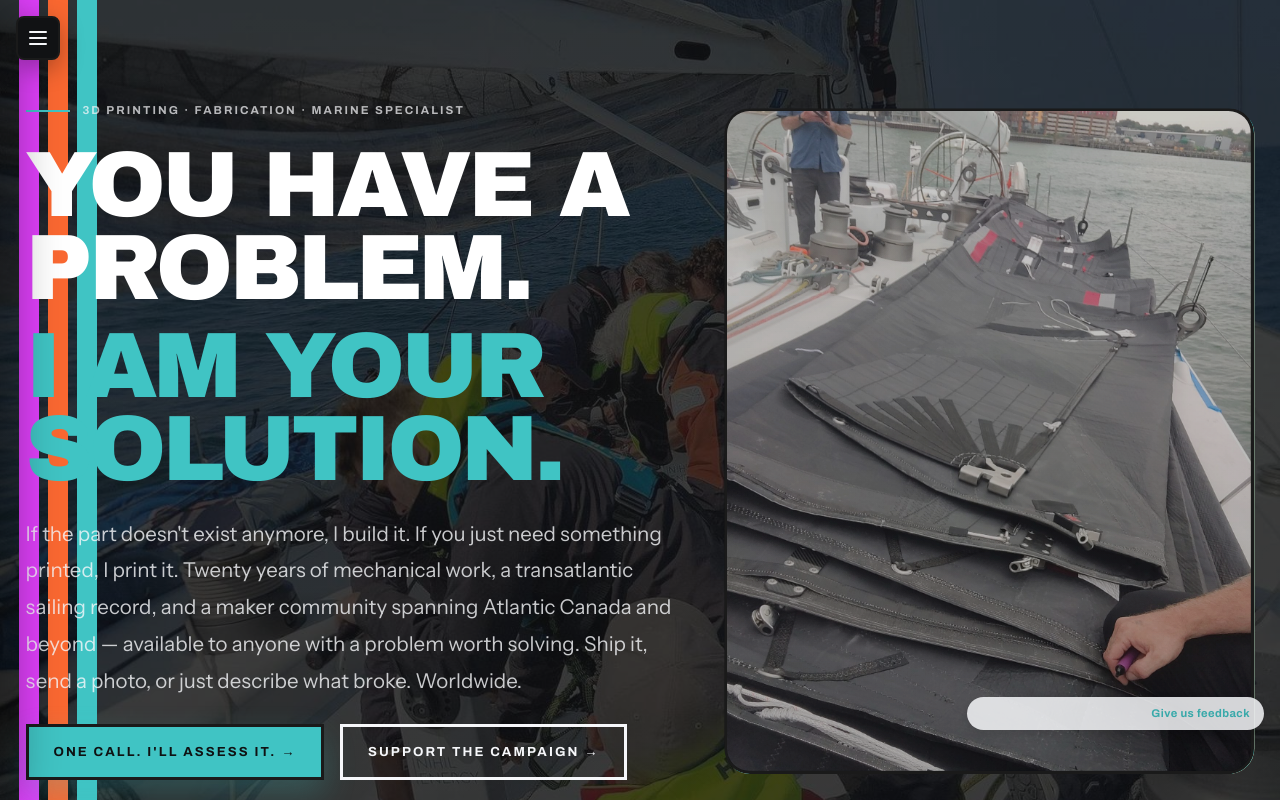
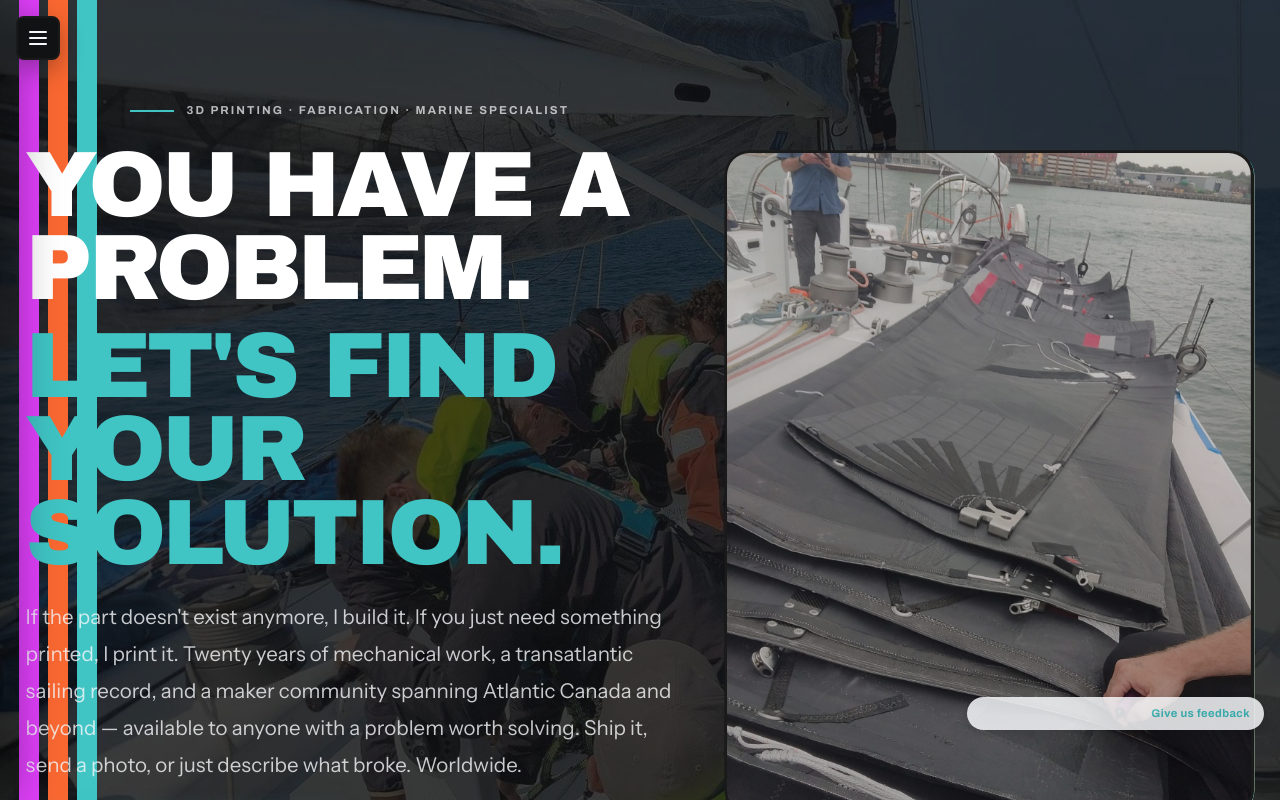
Before and after one commit to 3d3dcanada/3d3d-main, an Astro site: page / in a window 1280 px wide. Shown: the top 800 px of the page. Built offline with nearby package versions, Linux system fonts and the light colour scheme; Astro itself is replaced by a stand-in of ours.

Commit message:
feat: update hero section with centered title, new subheading, and community-focused subhead text

```diff
--- a/src/pages/index.astro
+++ b/src/pages/index.astro
@@ -121,10 +121,10 @@
       <div class="section-shell hero-shell">
         <div class="hero-copy">
           <p class="eyebrow hero-eyebrow">3D Printing · Fabrication · Marine Specialist</p>
-          <h1 class="hero-title" aria-label="You have a problem. I am your solution.">
-            <span class="hero-line">You have a problem.</span>
-            <span class="hero-line hero-line--accent">I am your solution.</span>
-          </h1>
+          <h1 class="hero-title" aria-label="You have a problem. Let's find your solution.">
+             <span class="hero-line">You have a problem.</span>
+             <span class="hero-line hero-line--accent">Let's find your solution.</span>
+           </h1>
           <p class="hero-subhead">
             If the part doesn't exist anymore, I build it. If you just need something printed, I print it. Twenty years of mechanical work, a transatlantic sailing record, and a maker community spanning Atlantic Canada and beyond — available to anyone with a problem worth solving. Ship it, send a photo, or just describe what broke. Worldwide.
           </p>
@@ -686,7 +686,7 @@
     gap: clamp(2rem, 4vw, 4rem);
   }
 
-  .hero-copy { display: grid; gap: 1.5rem; }
+  .hero-copy { display: grid; gap: 1.5rem; place-items: center; }
 
   .hero-eyebrow {
     color: rgba(246, 247, 250, 0.72);
```
